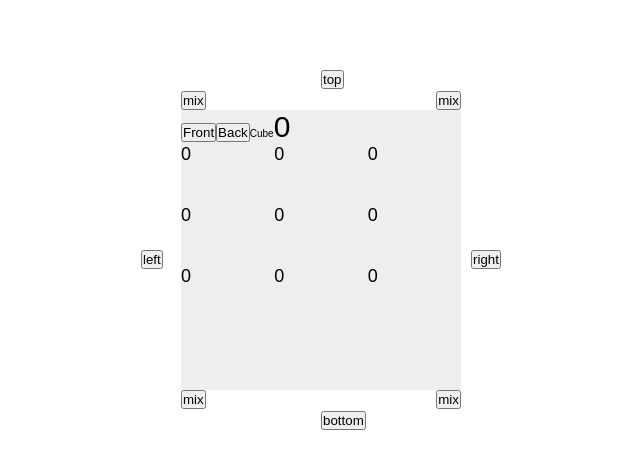
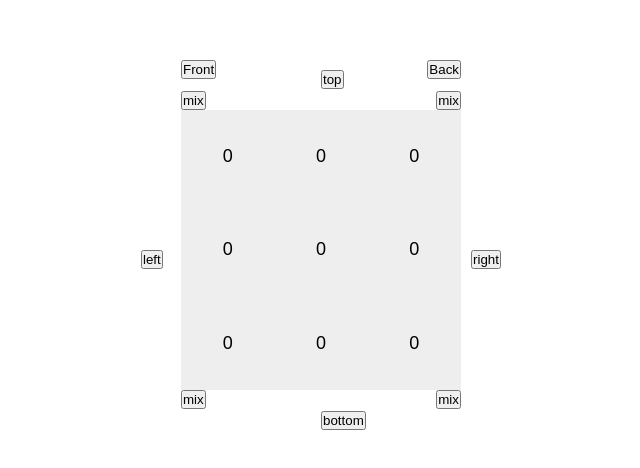
Before and after one commit to justin-cueva/cube, a React (Create React App) app: page / in a window 1280 px wide. Shown: the part 150-618 px from the top of the page, without its empty margins (319-959 px from the left). Built offline with nearby package versions, Linux system fonts and the light colour scheme.

Commit message:
spaced cubes evenly in container

```diff
--- a/src/components/Cube.js
+++ b/src/components/Cube.js
@@ -3,6 +3,7 @@ import React, { Fragment, useEffect, useReducer } from "react";
 import ViewButtons from "./ViewButtons";
 import MixButtons from "./MixButtons";
 import { cubeReducer, initialCubeState } from "../cubeReducer";
+import "../styles/cube.css";
 
 const Cube = () => {
   const [cubeState, cubeDispatch] = useReducer(cubeReducer, initialCubeState);
@@ -16,28 +17,29 @@ const Cube = () => {
       <ViewButtons cubeDispatch={cubeDispatch} />
       <MixButtons cubeDispatch={cubeDispatch} cubeState={cubeState} />
       <button
+        // className="mix-btn"
+        style={{ position: "absolute", top: "-5rem" }}
         type="button"
         onClick={() => cubeDispatch({ type: "VIEW_FRONT" })}
       >
         Front
       </button>
-      <button type="button" onClick={() => cubeDispatch({ type: "VIEW_BACK" })}>
+      <button
+        style={{ position: "absolute", top: "-5rem", right: "0" }}
+        // className="mix-btn"
+        type="button"
+        onClick={() => cubeDispatch({ type: "VIEW_BACK" })}
+      >
         Back
       </button>
-      Cube
+      {/* Cube
       <span
         style={{ fontSize: "3rem" }}
         onClick={() => console.log(cubeState.cube)}
       >
         {cubeState.currentSide}
-      </span>
-      <div
-        style={{
-          display: "grid",
-          gridTemplateColumns: "repeat(3, 1fr)",
-          rowGap: "4rem",
-        }}
-      >
+      </span> */}
+
       {cubeState.cube[cubeState.currentSide].map((num, index) => {
         return (
           <div style={{ fontSize: "1.8rem" }} key={index}>
@@ -46,7 +48,6 @@ const Cube = () => {
         );
       })}
     </div>
-    </div>
   );
 };
 
--- a/src/index.js
+++ b/src/index.js
@@ -1,6 +1,6 @@
 import React from "react";
 import ReactDOM from "react-dom/client";
-import "./index.css";
+import "./styles/index.css";
 import App from "./components/App";
 
 const root = ReactDOM.createRoot(document.getElementById("root"));
--- a/src/index.css
+++ b/src/styles/cube.css
@@ -1,31 +1,13 @@
-* {
-  padding: 0;
-  margin: 0;
-  box-sizing: border-box;
-}
-
-html {
-  font-size: 62.5%;
-}
-
-body {
-  font-family: sans-serif;
-}
-
-/* *********************************** */
-
-.app {
-  min-height: 100vh;
-  display: flex;
-  justify-content: center;
-  align-items: center;
-}
-
 .cube {
   position: relative;
   height: 28rem;
   width: 28rem;
   background-color: #eee;
+  display: grid;
+  grid-template-columns: repeat(3, 1fr);
+  align-items: center;
+  justify-content: center;
+  text-align: center;
 }
 
 /* SPIN buttons  */
@@ -47,6 +29,11 @@ body {
 .spin-btn.right {
   right: -4rem;
   top: 50%;
+}
+.btn-view-front {
+  top: 0;
+}
+.btn-view-back {
 }
 
 /* MIX buttons */
--- /dev/null
+++ b/src/styles/index.css
@@ -0,0 +1,22 @@
+* {
+  padding: 0;
+  margin: 0;
+  box-sizing: border-box;
+}
+
+html {
+  font-size: 62.5%;
+}
+
+body {
+  font-family: sans-serif;
+}
+
+/* *********************************** */
+
+.app {
+  min-height: 100vh;
+  display: flex;
+  justify-content: center;
+  align-items: center;
+}
```
Lines whose indentation alone changed are shown as unchanged.
